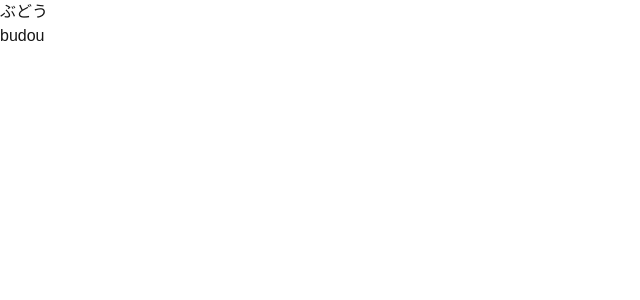
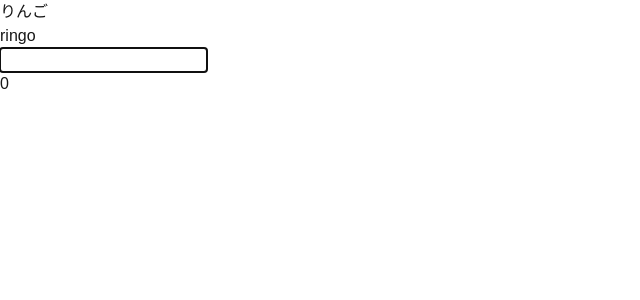
Before and after one commit to KeyTypeApp/App, a Next.js app: page /home/play in a window 1280 px wide. Shown: the top 300 px of the page, without its empty margins (0-640 px from the left). Built offline with nearby package versions, Linux system fonts and the light colour scheme.

Commit message:
入力の判定途中、変数名変更予定

```diff
--- a/src/app/home/play/page.tsx
+++ b/src/app/home/play/page.tsx
@@ -1,15 +1,19 @@
 "use client";
 
-import { useEffect, useState } from "react";
+import React, { useEffect, useRef, useState } from "react";
 
-const words = {
+interface WordsProps {
+  [key: string]: string;
+};
+
+const words: WordsProps = {
   りんご: "ringo",
   みかん: "mikan",
   ばなな: "banana",
   ぶどう: "budou",
 };
 
-const SelectRandomWord = () => {
+const getRandomWord = () => {
   const wordsKeys = Object.keys(words);
   const randomIndex = Math.floor(Math.random() * wordsKeys.length);
   return wordsKeys[randomIndex];
@@ -18,16 +22,53 @@ const SelectRandomWord = () => {
 
 export default function Play() {
   const [randomWord, setRandomWord] = useState<string>("");
+  const [value, setValue] = useState<string>("");
+  const [score, setScore] = useState<number>(0);
+  const inputRef = useRef<HTMLInputElement>(null);
 
   useEffect(() => {
-    const word = SelectRandomWord();
+    const word = getRandomWord();
     setRandomWord(word);
+    inputRef.current?.focus();
   }, []);
+
+  const handleInputChange = (
+    e: React.ChangeEvent<HTMLInputElement>) => {
+      const inputValue = e.target.value;
+
+      if (inputValue === words[randomWord]) {
+        setScore(score => score+1);
+        setValue("");
+        const nextWord = getRandomWord();
+        setRandomWord(nextWord);
+      } else {
+        let correctValue = "";
+        const valueLength = inputValue.length;
+
+        if (valueLength>0 && valueLength <= words[randomWord].length) {
+          const currentChar = words[randomWord][valueLength-1];
+          if (inputValue[valueLength-1] === currentChar) {
+            correctValue = inputValue;
+          } else {
+            correctValue = inputValue.slice(0, -1);
+          };
+        };
+
+        setValue(correctValue);
+      };
+  };
 
   return (
     <div>
       <p>{randomWord}</p>
       <p>{words[randomWord]}</p>
+      <input
+        ref={inputRef}
+        type="text"
+        value={value}
+        onChange={handleInputChange}
+      />
+      <p>{score}</p>
     </div>
   );
 };
```
